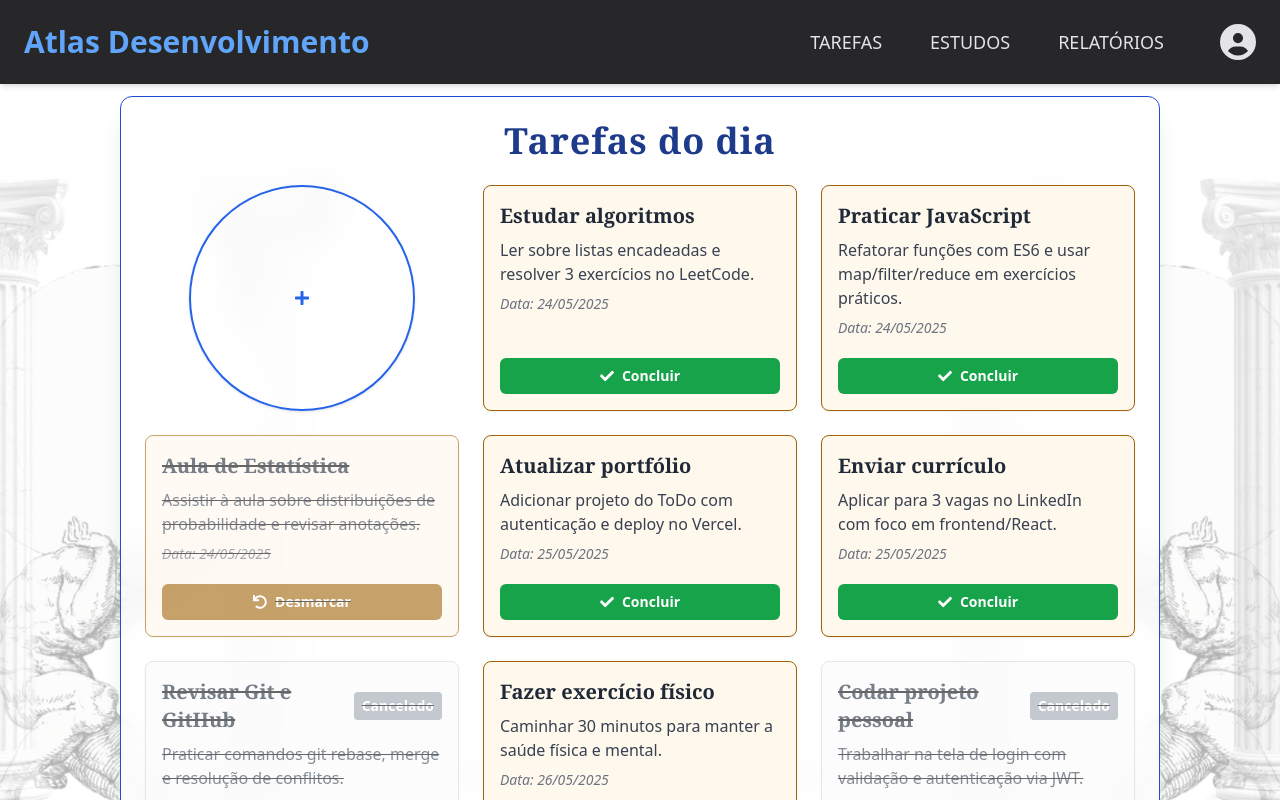
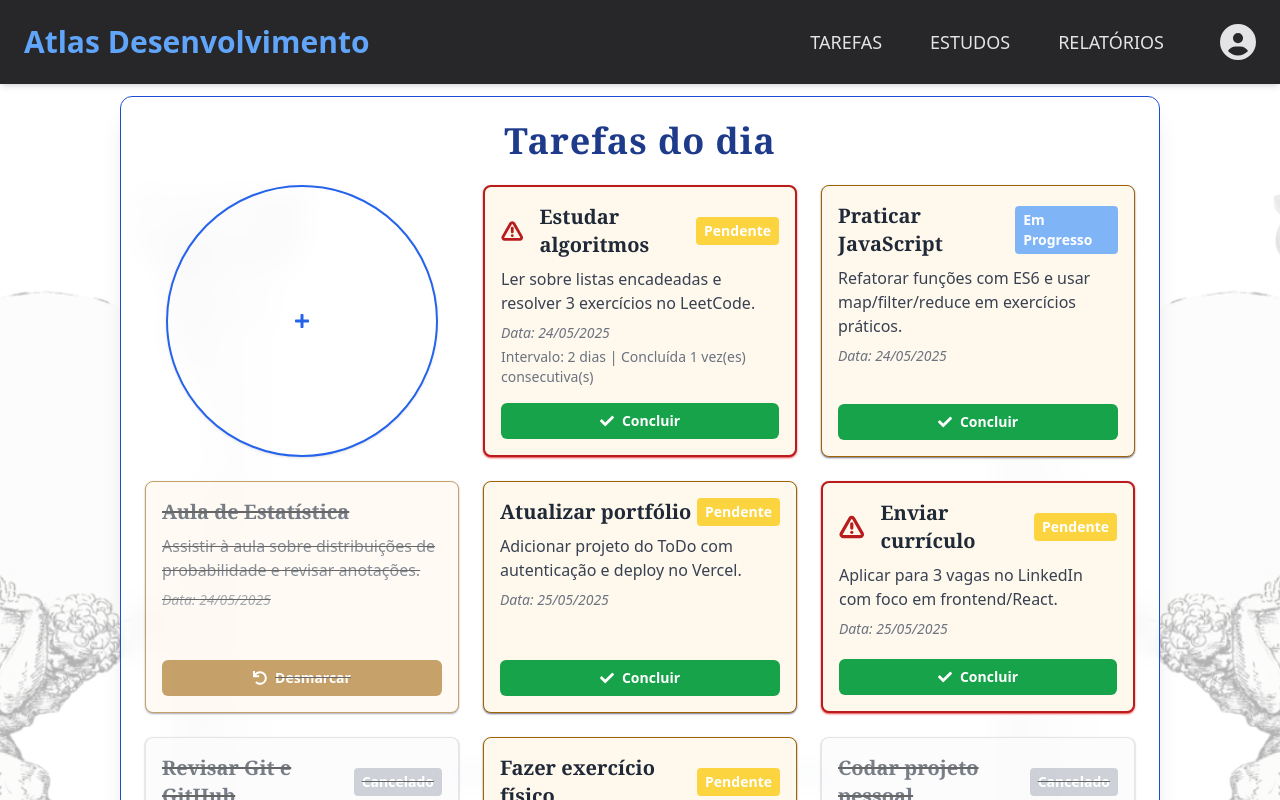
Before and after one commit to NicolasYMonteiro/task-tracker-frontend, a Next.js app: page /task in a window 1280 px wide. Shown: the top 800 px of the page. Built offline with nearby package versions, Linux system fonts and the light colour scheme.

Commit message:
feat(ui): replace Urgente label with triangular warning icon component

```diff
--- a/src/app/(dashboard)/task/page.tsx
+++ b/src/app/(dashboard)/task/page.tsx
@@ -11,6 +11,9 @@ const Page = () => {
       title: 'Estudar algoritmos',
       description: 'Ler sobre listas encadeadas e resolver 3 exercícios no LeetCode.',
       date: new Date(2025, 4, 24),
+      interval: 2,
+      sequence: 1,
+      emergency: true,
       status: 'pending',
     },
     {
@@ -39,6 +42,7 @@ const Page = () => {
       title: 'Enviar currículo',
       description: 'Aplicar para 3 vagas no LinkedIn com foco em frontend/React.',
       date: new Date(2025, 4, 25),
+      emergency: true,
       status: 'pending',
     },
     {
@@ -53,6 +57,8 @@ const Page = () => {
       title: 'Fazer exercício físico',
       description: 'Caminhar 30 minutos para manter a saúde física e mental.',
       date: new Date(2025, 4, 26),
+      interval: 1,
+      sequence: 45,
       status: 'pending',
     },
     {
--- a/src/components/card/task-card.tsx
+++ b/src/components/card/task-card.tsx
@@ -2,6 +2,8 @@
 
 import { format } from 'date-fns';
 import { FaCheck, FaUndo } from 'react-icons/fa'; // Font Awesome 5
+import { AlertTriangle } from "lucide-react";
+import { cn } from "@lib/utils";
 
 export interface Task {
   id: number;
@@ -23,24 +25,42 @@ const TaskCard = ({ task, onToggle }: TaskCardProps) => {
 
   const isCancelled = task.status === 'cancelled';
   const isCompleted = task.status === 'completed';
+  const isInProgress = task.status === 'in-progress';
+  const isPending = task.status === 'pending';
   const isEmergency = task.emergency;
 
   const date = typeof task.date === 'string' ? new Date(task.date) : task.date;
 
   return (
     <div
-      className={`relative p-4 rounded-lg border ${isCancelled ? 'bg-gray-50' : "bg-[#fff8ec]"} shadow-sm transition-all duration-300 flex flex-col justify-between ${isEmergency ? 'border-red-700 border-2' : isCancelled ? "border-gray-300" : 'border-yellow-700'
+      className={`relative p-4 rounded-lg border shadow-lg shadow-gray-500 ${isCancelled ? 'bg-gray-50' : "bg-[#fff8ec]"} shadow-sm transition-all duration-300 flex flex-col justify-between ${isEmergency ? 'border-red-700 border-2 shadow-red-500' : isCancelled ? "border-gray-300" : 'border-yellow-700'
         } ${isCompleted || isCancelled ? 'opacity-60 line-through' : ''}`}
     >
       <div>
         <div className="flex items-center justify-between mb-2">
-          <h2 className="text-xl font-semibold text-gray-800 font-serif">{task.title}</h2>
-          {isEmergency && (
-            <span className="text-sm text-white font-bold px-2 py-1 bg-red-600 rounded">Urgente</span>
+          <div className='flex items-center gap-4'>
+            {isEmergency && (
+              <AlertTriangle
+                className=" text-red-700"
+                size={28}
+                strokeWidth={3}
+                aria-label="Tarefa de emergência"
+
+              />
+            )}
+            <h2 className="text-xl font-semibold text-gray-800 font-serif">{task.title}</h2>
+
+          </div>
+          {isCancelled && (
+            <span className="text-sm text-white font-bold rounded px-2 py-1 bg-gray-400/80">Cancelado</span>
           )}
-          {isCancelled && (
-            <span className="text-sm text-white font-bold rounded px-2 py-1 bg-gray-400">Cancelado</span>
+          {isInProgress && (
+            <span className="text-sm text-white font-bold rounded px-2 py-1 bg-blue-400/80">Em Progresso</span>
           )}
+          {isPending && (
+            <span className="text-sm text-white font-bold rounded px-2 py-1 bg-yellow-400/80">Pendente</span>
+          )}
+
         </div>
         <p className="text-gray-700 mb-2">{task.description}</p>
         <p className="text-sm text-gray-500 italic mb-1">
@@ -59,10 +79,10 @@ const TaskCard = ({ task, onToggle }: TaskCardProps) => {
         aria-label={isCompleted ? "Desmarcar tarefa" : "Concluir tarefa"}
         title={isCompleted ? "Desmarcar tarefa" : "Concluir tarefa"}
         className={`mt-4 flex items-center justify-center gap-2 rounded-md px-4 py-2 text-white text-sm font-semibold transition ${isCompleted
-            ? 'bg-yellow-700 hover:bg-yellow-800'
-            : isCancelled
-              ? 'bg-gray-400 hover:bg-gray-500'
-              : 'bg-green-600 hover:bg-green-700'
+          ? 'bg-yellow-700 hover:bg-yellow-800'
+          : isCancelled
+            ? 'bg-gray-400 hover:bg-gray-500'
+            : 'bg-green-600 hover:bg-green-700'
           }`}
       >
         {isCompleted ? (
```
